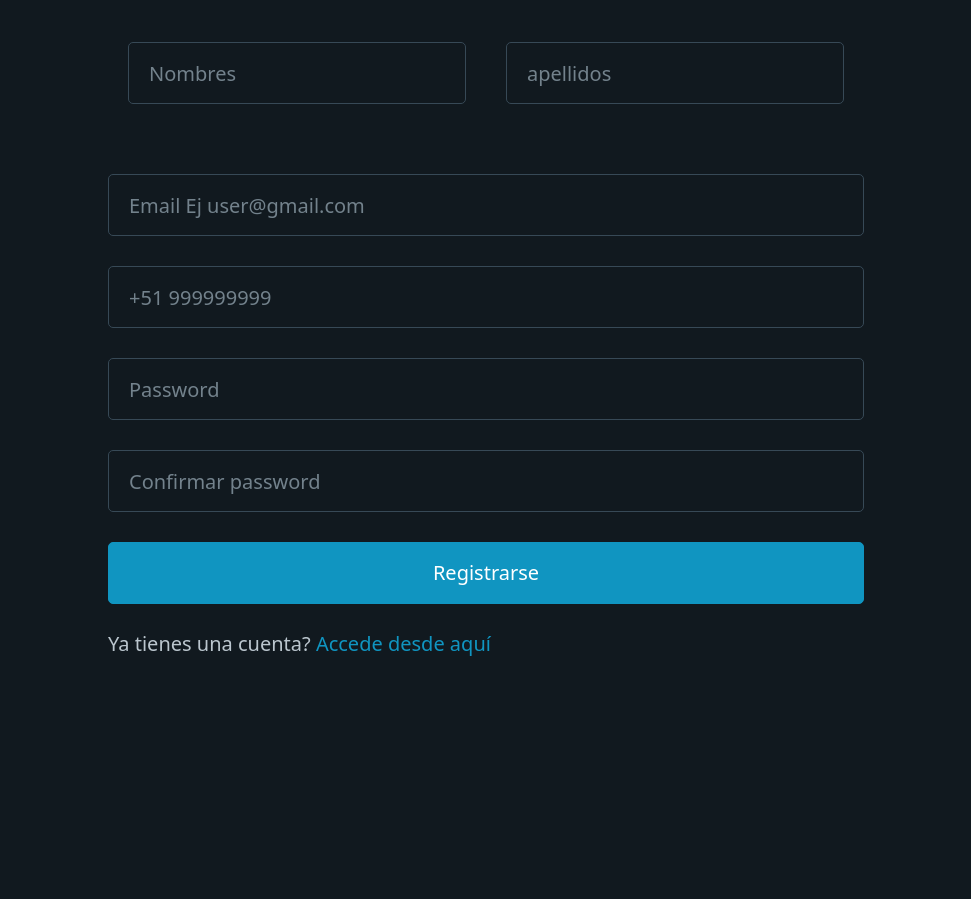
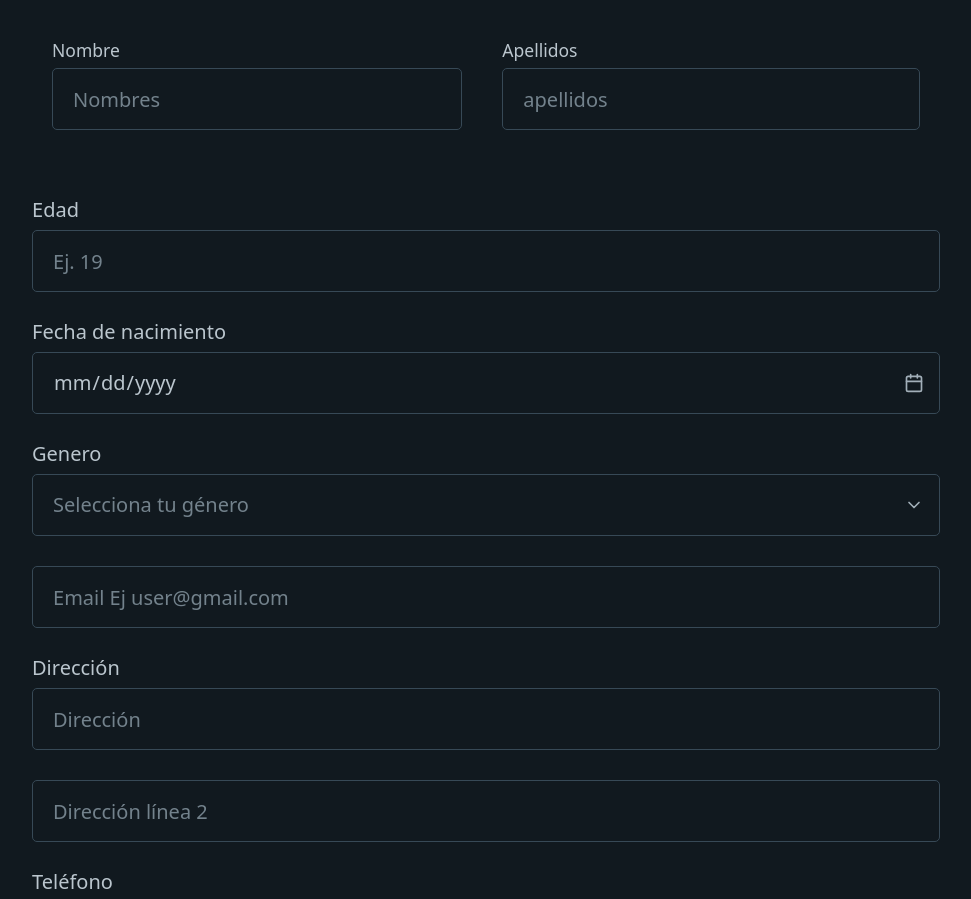
Before and after one commit to mylenepoemape/bootcamp-frontend-g14, a plain HTML site: page Semana02/dia01/Registrar2.html in a window 1280 px wide. Shown: the part 283-1182 px from the top of the page, without its empty margins (154-1125 px from the left). Before the commit the page ends 1082 px from the top, so only its background shows below. Drawn offline with nearby package versions, Linux system fonts and the light colour scheme.

Commit message:
Registrar 2

```diff
--- a/Semana02/dia01/Registrar copy.html
+++ b/Semana02/dia01/Registrar2.html
@@ -25,19 +25,18 @@
                 <h1>Crea una cuenta</h1>
                  <h2>Ingresa la siguiente información para registrarte.</h2>
              </hgroup>
-
              <tbody >
              <table style="border-collapse: collapse;" margen="0" borde="0" padding="0">
                    <tbody style="border: hidden">
                     <tr colspan="2" style="border: hidden">
-                        <td style="border: hidden" aling="Left">
-                        <label margen="0">
+                        <td style="border: hidden" margen="o" padding=0 borde=0 añinfs="Left">
+                        <label margen="0"> Nombre
                             <input type="text" name="nombre"
                                 placeholder="Nombres" minlength="2" maxlength="35" required/>
                         </label>
                         </td>
-                        <td style="border: hidden" aling="right">
-                            <label>
+                        <td style="border: hidden" align="right">
+                            <label margen="0"> Apellidos
                              <input type="text" name="apellido"
                                  placeholder="apellidos" minlength="2" maxlength="35" required/>
                             </label>
@@ -46,24 +45,55 @@
                     </tr>
                     </tbody>
              </table>
+             <label>Edad
+                <input type="number" name="Edad" placeholder="Ej. 19"  min="0" max="99" requiered/>
+           </label>
+           <label>
+            Fecha de nacimiento
+            <input type="date" name="dia"/>
+            </label>
+            <label for="">
+                Genero
+                <select required name="genero" >
+                 <option value="">Selecciona tu género</option>
+                 <option value="M">Masculino</option>
+                 <option value="F">Femenino</option>
+                </select>
+            </label>
                 <label>
                     <input type="email" name="coreo"
                     placeholder="Email Ej user@gmail.com" requiered/>
                 </label>
                 <label>
+                    Dirección
+                    <input type="text" placeholder="Dirección"  value="">
+                </label>
+                <label>
+                    <input type="text" placeholder="Dirección línea 2"  value="">
+                </label>
+                <label>
+                    Teléfono
                     <input type="tel" name="teléfono"
                         pattern="\+[0-9]{2} [0-9]{9}" placeholder="+51 999999999" required/>
                 </label>
                 <label>
-                    <input type="Password" name="clave"
-                        placeholder="Password"
-                        required minlength="6" required/>
+                    Código Postal
+                    <input type="text" name="codpostal"
+                        pattern="\[1-4]{2} [0-9]{3}" placeholder="Ej 14001" required/>
                 </label>
                 <label>
-                    <input type="Password" name="reclave"
-                        placeholder="Confirmar password"
-                        required minlength="6" required/>
+                    Ciudad
+                    <input type="text" placeholder="Ej Chiclayo"  value="">
                 </label>
+                <label>
+                    Subir firma
+                    <input type="file" placeholder="Choose file" >
+                </label>
+                <label for="">
+                    <input type="checkbox" name="politica" checked/>
+                    Acepto los términos y condiciones políticas
+                </label>
+
                 <label>
                     <input type="submit" value="Registrarse">
                 </label>
```
